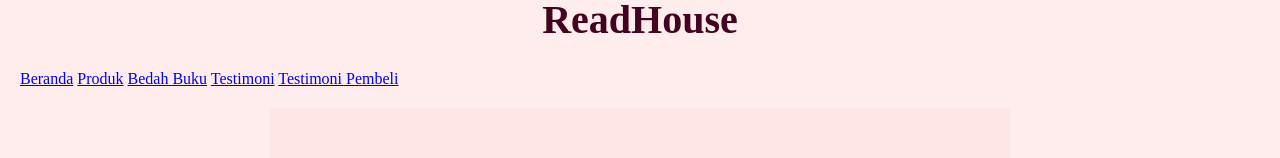
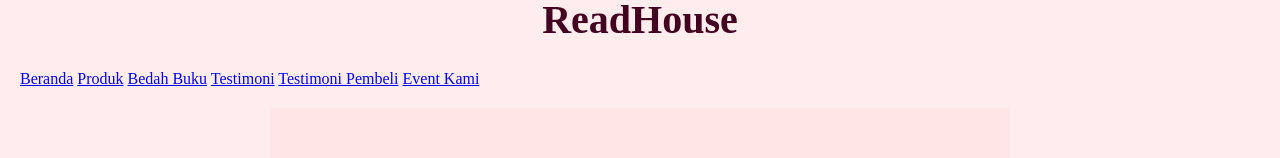
Before and after one commit to Fatimatuzzahro12345/Khansa-Fatimatuzzahro-11D, a plain HTML site: page bedah-buku.html in a window 1280 px wide. Shown: the part 211-369 px from the top of the page. Drawn offline with Linux system fonts and the light colour scheme.

Commit message:
Update navigation in bedah-buku.html
Added navigation links for 'Kontak Kami' and 'Event Kami'.

```diff
--- a/bedah-buku.html
+++ b/bedah-buku.html
@@ -14,6 +14,8 @@
     <a href="bedah-buku.html">Bedah Buku</a>
     <a href="testimoni.html">Testimoni</a>
     <a href="tampil-testimoni.html">Testimoni Pembeli</a>
+    <a href="kontak.html>Kontak Kami</a>
+    <a href="event.html">Event Kami</a>
 </nav>
 </header>
 <section class="daftar-produk">
```
